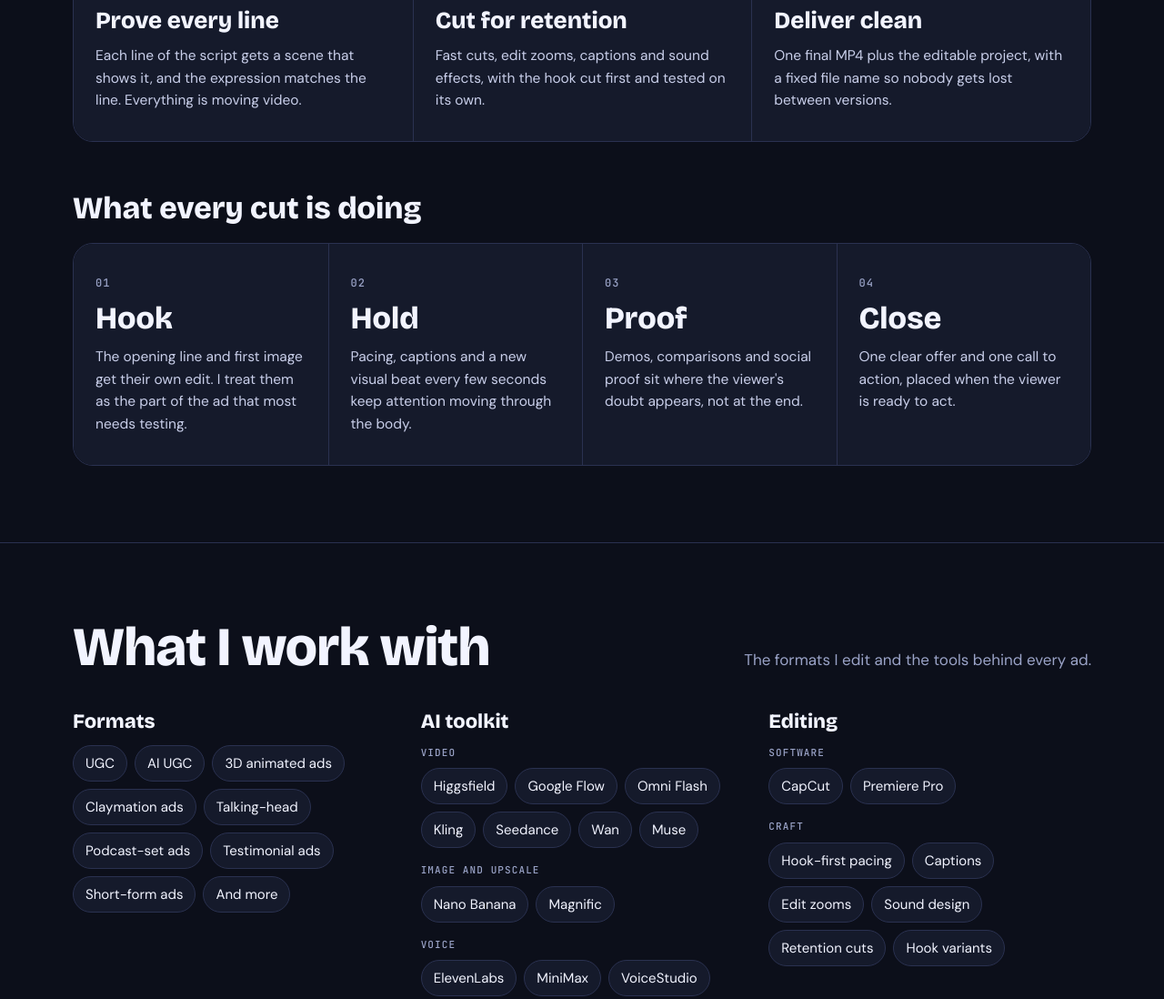
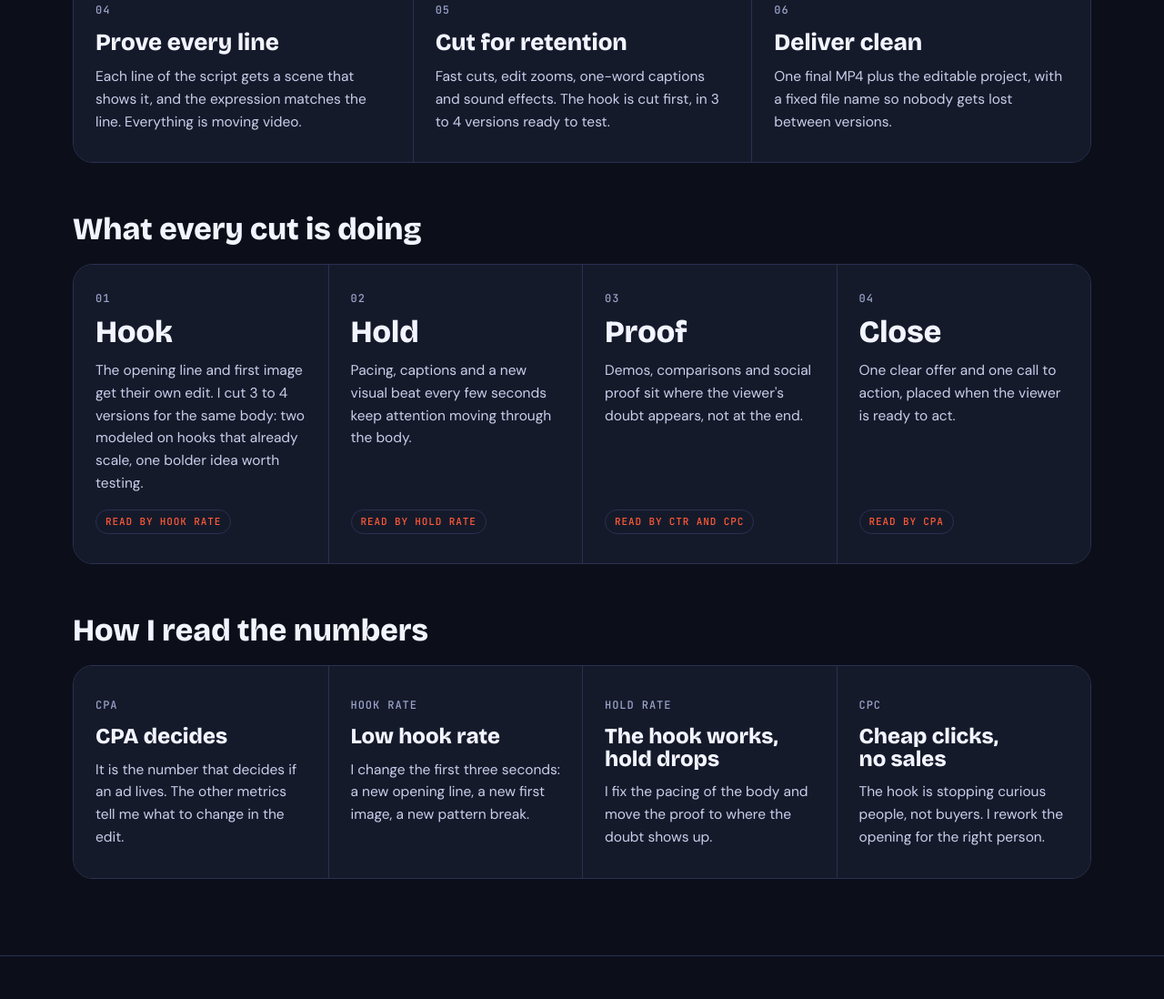
Before and after one commit to migasgg/portfolio-dtc, a plain HTML site: page index.html in a window 1280 px wide. Shown: the part 3500-4598 px from the top of the page at 91% size. Drawn offline with nearby package versions, Linux system fonts and the light colour scheme.

Commit message:
Metricas e hooks no metodo, nichos de saude no Sobre, briefing completo (EN/PT)
Co-Authored-By: Claude Opus 5.5 <noreply@anthropic.com>

```diff
--- a/index.html
+++ b/index.html
@@ -178,6 +178,11 @@ footer .wrap{display:flex;flex-wrap:wrap;justify-content:space-between;gap:10px}
 .ww{list-style:none;padding:0;margin:0 0 32px;display:grid;grid-template-columns:repeat(5,1fr);border:1.5px solid var(--line);border-radius:18px;overflow:hidden}
 .ww li{padding:16px 16px 18px;background:var(--panel);border-left:1px solid var(--line);display:flex;flex-direction:column;gap:8px;font-size:15px;line-height:1.4}
 .ww li:first-child{border-left:0}
+/* metric chips + numbers block */
+.steps .step:has(.kpi){display:flex;flex-direction:column}
+.steps .step:has(.kpi) p{margin-bottom:16px}
+.step .kpi{display:inline-block;margin-top:auto;align-self:flex-start;padding:4px 10px;border:1px solid var(--line);border-radius:999px;color:var(--signal);font-size:11px}
+.steps.num .step h3{font-size:24px}
 @media (max-width:900px){.ww{grid-template-columns:1fr}.ww li{border-left:0;border-top:1px solid var(--line);flex-direction:row;align-items:baseline;gap:14px}.ww li:first-child{border-top:0}}
 </style>
 </head>
@@ -314,7 +319,7 @@ footer .wrap{display:flex;flex-wrap:wrap;justify-content:space-between;gap:10px}
       <li><span class="n">01</span><h3 data-i18n="sv.1h">AI UGC and testimonial ads</h3><p data-i18n="sv.1p">Creator-style ads with a cast avatar and every scene generated, cut to feel like real UGC. No shoot, no creator to wait on.</p><span class="bar"></span></li>
       <li><span class="n">02</span><h3 data-i18n="sv.2h">Animated and claymation ads</h3><p data-i18n="sv.2p">3D, Pixar-style and claymation ads that explain the product through a story and hold attention until the reveal.</p><span class="bar"></span></li>
       <li><span class="n">03</span><h3 data-i18n="sv.3h">Talking-head and podcast-set ads</h3><p data-i18n="sv.3p">Founder, expert or podcast-style ads cut tight to the line, with word-by-word captions and proof on screen.</p><span class="bar"></span></li>
-      <li><span class="n">04</span><h3 data-i18n="sv.4h">Hook variants and iterations</h3><p data-i18n="sv.4p">New hooks and re-cuts of a winning ad, built for creative testing, so what already works keeps working longer.</p><span class="bar"></span></li>
+      <li><span class="n">04</span><h3 data-i18n="sv.4h">Hook variants and iterations</h3><p data-i18n="sv.4p">New hooks and re-cuts of a winning ad: two modeled on proven openings, one bolder idea. When the body works, you test the hook, not the whole ad.</p><span class="bar"></span></li>
       <li><span class="n">05</span><h3 data-i18n="sv.5h">Any winning ad, rebuilt for your brand</h3><p data-i18n="sv.5p">Send me an ad that is selling in your market. I model its structure and bring it to your product, with your offer and your look.</p><span class="bar"></span></li>
     </ul>
     <p class="svc-note" data-i18n="sv.note">Vertical 9:16 first, for Meta, TikTok, YouTube Shorts and Reels. Already have footage? I edit your UGC and creator content too.</p>
@@ -332,15 +337,22 @@ footer .wrap{display:flex;flex-wrap:wrap;justify-content:space-between;gap:10px}
       <div class="step"><span class="mono">02</span><h3 data-i18n="m.2h">Bring the copy to life</h3><p data-i18n="m.2p">You send the script and the references. I break the copy down line by line and plan the scene that sells each one.</p></div>
       <div class="step"><span class="mono">03</span><h3 data-i18n="m.3h">Approve face and product</h3><p data-i18n="m.3p">The character and the product get approved before any scene is generated, so they stay consistent across every cut.</p></div>
       <div class="step"><span class="mono">04</span><h3 data-i18n="m.4h">Prove every line</h3><p data-i18n="m.4p">Each line of the script gets a scene that shows it, and the expression matches the line. Everything is moving video.</p></div>
-      <div class="step"><span class="mono">05</span><h3 data-i18n="m.5h">Cut for retention</h3><p data-i18n="m.5p">Fast cuts, edit zooms, captions and sound effects, with the hook cut first and tested on its own.</p></div>
+      <div class="step"><span class="mono">05</span><h3 data-i18n="m.5h">Cut for retention</h3><p data-i18n="m.5p">Fast cuts, edit zooms, one-word captions and sound effects. The hook is cut first, in 3 to 4 versions ready to test.</p></div>
       <div class="step"><span class="mono">06</span><h3 data-i18n="m.6h">Deliver clean</h3><p data-i18n="m.6p">One final MP4 plus the editable project, with a fixed file name so nobody gets lost between versions.</p></div>
     </div>
     <h3 class="sub" data-i18n="c.sub">What every cut is doing</h3>
     <div class="steps">
-      <div class="step"><span class="mono">01</span><h3 data-i18n="c.1h">Hook</h3><p data-i18n="c.1p">The opening line and first image get their own edit. I treat them as the part of the ad that most needs testing.</p></div>
-      <div class="step"><span class="mono">02</span><h3 data-i18n="c.2h">Hold</h3><p data-i18n="c.2p">Pacing, captions and a new visual beat every few seconds keep attention moving through the body.</p></div>
-      <div class="step"><span class="mono">03</span><h3 data-i18n="c.3h">Proof</h3><p data-i18n="c.3p">Demos, comparisons and social proof sit where the viewer's doubt appears, not at the end.</p></div>
-      <div class="step"><span class="mono">04</span><h3 data-i18n="c.4h">Close</h3><p data-i18n="c.4p">One clear offer and one call to action, placed when the viewer is ready to act.</p></div>
+      <div class="step"><span class="mono">01</span><h3 data-i18n="c.1h">Hook</h3><p data-i18n="c.1p">The opening line and first image get their own edit. I cut 3 to 4 versions for the same body: two modeled on hooks that already scale, one bolder idea worth testing.</p><span class="mono kpi" data-i18n="c.1k">Read by hook rate</span></div>
+      <div class="step"><span class="mono">02</span><h3 data-i18n="c.2h">Hold</h3><p data-i18n="c.2p">Pacing, captions and a new visual beat every few seconds keep attention moving through the body.</p><span class="mono kpi" data-i18n="c.2k">Read by hold rate</span></div>
+      <div class="step"><span class="mono">03</span><h3 data-i18n="c.3h">Proof</h3><p data-i18n="c.3p">Demos, comparisons and social proof sit where the viewer's doubt appears, not at the end.</p><span class="mono kpi" data-i18n="c.3k">Read by CTR and CPC</span></div>
+      <div class="step"><span class="mono">04</span><h3 data-i18n="c.4h">Close</h3><p data-i18n="c.4p">One clear offer and one call to action, placed when the viewer is ready to act.</p><span class="mono kpi" data-i18n="c.4k">Read by CPA</span></div>
+    </div>
+    <h3 class="sub" data-i18n="n.sub">How I read the numbers</h3>
+    <div class="steps num">
+      <div class="step"><span class="mono">CPA</span><h3 data-i18n="n.1h">CPA decides</h3><p data-i18n="n.1p">It is the number that decides if an ad lives. The other metrics tell me what to change in the edit.</p></div>
+      <div class="step"><span class="mono">Hook rate</span><h3 data-i18n="n.2h">Low hook rate</h3><p data-i18n="n.2p">I change the first three seconds: a new opening line, a new first image, a new pattern break.</p></div>
+      <div class="step"><span class="mono">Hold rate</span><h3 data-i18n="n.3h">The hook works, hold drops</h3><p data-i18n="n.3p">I fix the pacing of the body and move the proof to where the doubt shows up.</p></div>
+      <div class="step"><span class="mono">CPC</span><h3 data-i18n="n.4h">Cheap clicks, no sales</h3><p data-i18n="n.4p">The hook is stopping curious people, not buyers. I rework the opening for the right person.</p></div>
     </div>
   </div>
 </section>
@@ -370,7 +382,7 @@ footer .wrap{display:flex;flex-wrap:wrap;justify-content:space-between;gap:10px}
         <p class="grp" data-i18n="s.g.soft">Software</p>
         <ul class="tags"><li>CapCut</li><li>Premiere Pro</li></ul>
         <p class="grp" data-i18n="s.g.craft">Craft</p>
-        <ul class="tags" data-i18n="s.craft.list"><li>Hook-first pacing</li><li>Captions</li><li>Edit zooms</li><li>Sound design</li><li>Retention cuts</li><li>Hook variants</li></ul>
+        <ul class="tags" data-i18n="s.craft.list"><li>Hook-first pacing</li><li>One-word captions</li><li>Edit zooms</li><li>Sound design</li><li>Retention cuts</li><li>Hook variants</li><li>Creative testing</li></ul>
       </div>
     </div>
   </div>
@@ -382,7 +394,7 @@ footer .wrap{display:flex;flex-wrap:wrap;justify-content:space-between;gap:10px}
       <img class="me gone" id="me" src="media/miguel.jpg" alt="Miguel Albert">
       <div>
         <div class="sec-h" style="margin-bottom:20px"><h2 data-i18n="a.h2">Who is cutting your ad</h2></div>
-        <p data-i18n="a.1">I'm Miguel Albert, but you can call me Albert. I'm from Teresina, Piauí, Brazil. I started in computer science, became a video maker, then edited direct-response ads and VSLs that sold millions of dollars.</p>
+        <p data-i18n="a.1">I'm Miguel Albert, but you can call me Albert. I'm from Teresina, Piauí, Brazil. I started in computer science, became a video maker, then edited direct-response ads and VSLs that sold millions of dollars, in health niches like weight loss, blood sugar, memory and men's health.</p>
         <p data-i18n="a.2">Today my focus is AI video ads that sell for brands. I bring that direct-response discipline into every ad and produce the scenes with AI: UGC, animation and talking-head. I work remote, in Portuguese and conversational English, and I take feedback fast.</p>
       </div>
     </div>
@@ -395,7 +407,7 @@ footer .wrap{display:flex;flex-wrap:wrap;justify-content:space-between;gap:10px}
     <p data-i18n="cl.p">Send me a video and I'll make a test edit. Every way to reach me is below.</p>
     <h3 class="wwh" data-i18n="w.h">How we'd work</h3>
     <ol class="ww">
-      <li><span class="mono">01</span><span data-i18n="w.1">You send the brief</span></li>
+      <li><span class="mono">01</span><span data-i18n="w.1">You send the brief: script, hooks and references</span></li>
       <li><span class="mono">02</span><span data-i18n="w.2">I break down the script and plan every scene</span></li>
       <li><span class="mono">03</span><span data-i18n="w.3">I produce and cut the first version</span></li>
       <li><span class="mono">04</span><span data-i18n="w.4">You review, I revise</span></li>
@@ -457,7 +469,7 @@ footer .wrap{display:flex;flex-wrap:wrap;justify-content:space-between;gap:10px}
     'sv.1h':'Anúncios UGC e de depoimento com IA','sv.1p':'Anúncios no estilo creator, com avatar escolhido e cada cena gerada, editados para parecer UGC real. Sem gravação, sem esperar creator.',
     'sv.2h':'Anúncios animados e em claymation','sv.2p':'Anúncios em 3D, estilo Pixar e claymation que explicam o produto com uma história e prendem a atenção até a revelação.',
     'sv.3h':'Talking-head e cenário de podcast','sv.3p':'Anúncios com fundador, especialista ou em formato de podcast, cortados rente à fala, com legendas palavra por palavra e prova na tela.',
-    'sv.4h':'Variações de gancho e iterações','sv.4p':'Novos ganchos e recortes de um anúncio vencedor, feitos para teste de criativo, para o que já funciona durar mais.',
+    'sv.4h':'Variações de gancho e iterações','sv.4p':'Novos ganchos e recortes de um anúncio vencedor: dois modelados em aberturas que já funcionam, uma ideia mais ousada. Quando o corpo funciona, você testa o gancho, não o anúncio inteiro.',
     'sv.5h':'Qualquer anúncio vencedor, refeito para a sua marca','sv.5p':'Me mande um anúncio que está vendendo no seu mercado. Eu modelo a estrutura e trago para o seu produto, com a sua oferta e a sua cara.',
     'sv.note':'Vertical 9:16 primeiro, para Meta, TikTok, YouTube Shorts e Reels. Já tem material gravado? Também edito o UGC e o conteúdo dos seus creators.',
     'm.h2':'Como um anúncio é feito',
@@ -466,27 +478,32 @@ footer .wrap{display:flex;flex-wrap:wrap;justify-content:space-between;gap:10px}
     'm.2h':'Dar vida à copy','m.2p':'Você manda o roteiro e as referências. Eu destrincho a copy fala por fala e planejo a cena que vende cada uma.',
     'm.3h':'Aprovar rosto e produto','m.3p':'O personagem e o produto são aprovados antes de gerar qualquer cena, para ficarem iguais em todos os cortes.',
     'm.4h':'Provar cada fala','m.4p':'Cada fala do roteiro ganha uma cena que a mostra, e a expressão combina com a fala. Tudo é vídeo em movimento.',
-    'm.5h':'Cortar para retenção','m.5p':'Cortes rápidos, zooms de edição, legendas e efeitos sonoros, com o gancho editado primeiro e testado sozinho.',
+    'm.5h':'Cortar para retenção','m.5p':'Cortes rápidos, zooms de edição, legendas de uma palavra por vez e efeitos sonoros. O gancho é editado primeiro, em 3 a 4 versões prontas para testar.',
     'm.6h':'Entregar limpo','m.6p':'Um MP4 final e o projeto editável, com nome de arquivo fixo para ninguém se perder entre versões.',
     'c.sub':'O que cada corte está fazendo',
-    'c.1h':'Gancho','c.1p':'A primeira fala e a primeira imagem ganham uma edição própria. Trato isso como a parte do anúncio que mais precisa de teste.',
-    'c.2h':'Retenção','c.2p':'Ritmo, legendas e uma batida visual nova a cada poucos segundos mantêm a atenção no corpo do anúncio.',
-    'c.3h':'Prova','c.3p':'Demonstrações, comparações e prova social ficam onde a dúvida do espectador aparece, não no final.',
-    'c.4h':'Fechamento','c.4p':'Uma oferta clara e um CTA, colocados quando o espectador está pronto para agir.',
+    'c.1h':'Gancho','c.1p':'A primeira fala e a primeira imagem ganham uma edição própria. Edito 3 a 4 versões para o mesmo corpo: duas modeladas em ganchos que já escalam, uma ideia mais ousada para testar.','c.1k':'Medido pelo hook rate',
+    'c.2h':'Retenção','c.2p':'Ritmo, legendas e uma batida visual nova a cada poucos segundos mantêm a atenção no corpo do anúncio.','c.2k':'Medido pelo hold rate',
+    'c.3h':'Prova','c.3p':'Demonstrações, comparações e prova social ficam onde a dúvida do espectador aparece, não no final.','c.3k':'Medido pelo CTR e pelo CPC',
+    'c.4h':'Fechamento','c.4p':'Uma oferta clara e um CTA, colocados quando o espectador está pronto para agir.','c.4k':'Medido pelo CPA',
+    'n.sub':'Como eu leio os números',
+    'n.1h':'O CPA decide','n.1p':'É o número que decide se um anúncio continua no ar. As outras métricas me dizem o que mudar na edição.',
+    'n.2h':'Hook rate baixo','n.2p':'Troco os três primeiros segundos: uma nova fala de abertura, uma nova primeira imagem, uma nova quebra de padrão.',
+    'n.3h':'O gancho funciona, a retenção cai','n.3p':'Ajusto o ritmo do corpo e levo a prova para onde a dúvida aparece.',
+    'n.4h':'Clique barato, sem venda','n.4p':'O gancho está parando curiosos, não compradores. Refaço a abertura para a pessoa certa.',
     's.h2':'Com o que eu trabalho',
     's.p':'Os formatos que edito e as ferramentas por trás de cada anúncio.',
     's.formats':'Formatos',
     's.formats.list':'<li>UGC</li><li>UGC com IA</li><li>Anúncios em 3D</li><li>Anúncios em claymation</li><li>Talking-head</li><li>Anúncios em cenário de podcast</li><li>Anúncios de depoimento</li><li>Anúncios curtos</li><li>E muito mais</li>',
     's.ai':'Ferramentas de IA','s.g.video':'Vídeo','s.g.image':'Imagem e upscale','s.g.voice':'Voz',
     's.edit':'Edição','s.g.soft':'Programas','s.g.craft':'Técnica',
-    's.craft.list':'<li>Ritmo focado no gancho</li><li>Legendas</li><li>Zooms de edição</li><li>Sound design</li><li>Cortes de retenção</li><li>Variações de gancho</li>',
+    's.craft.list':'<li>Ritmo focado no gancho</li><li>Legendas de uma palavra</li><li>Zooms de edição</li><li>Sound design</li><li>Cortes de retenção</li><li>Variações de gancho</li><li>Teste de criativo</li>',
     'a.h2':'Quem está editando o seu anúncio',
-    'a.1':'Sou o Miguel Albert, mas pode me chamar de Albert. Sou de Teresina, Piauí, Brasil. Comecei em ciência da computação, virei video maker e depois editei anúncios e VSLs de direct response que venderam milhões de dólares.',
+    'a.1':'Sou o Miguel Albert, mas pode me chamar de Albert. Sou de Teresina, Piauí, Brasil. Comecei em ciência da computação, virei video maker e depois editei anúncios e VSLs de direct response que venderam milhões de dólares, em nichos de saúde como emagrecimento, glicemia, memória e saúde masculina.',
     'a.2':'Hoje meu foco é criar vídeos com IA que vendem para marcas. Levo essa disciplina de direct response para cada anúncio e produzo as cenas com IA: UGC, animação e talking-head. Trabalho remoto, em português e inglês conversacional, e respondo rápido a feedback.',
     'cl.h2':'Tem um briefing? <em>Manda.</em>',
     'cl.p':'Mande um vídeo e eu faço uma edição de teste. Aqui embaixo estão todos os jeitos de falar comigo.',
     'w.h':'Como a gente trabalharia',
-    'w.1':'Você manda o briefing','w.2':'Eu decupo o roteiro e planejo cada cena','w.3':'Eu produzo e edito a primeira versão','w.4':'Você revisa, eu ajusto','w.5':'Você recebe o MP4 final e o projeto editável',
+    'w.1':'Você manda o briefing: roteiro, ganchos e referências','w.2':'Eu decupo o roteiro e planejo cada cena','w.3':'Eu produzo e edito a primeira versão','w.4':'Você revisa, eu ajusto','w.5':'Você recebe o MP4 final e o projeto editável',
     'f.1':'Miguel Albert · Criador de vídeo com IA e editor de vídeo DTC · miguelalbert38@gmail.com',
     'f.2':'<a href="cv.html">CV</a> · Teresina, Brasil · UTC−3'
   };
```
